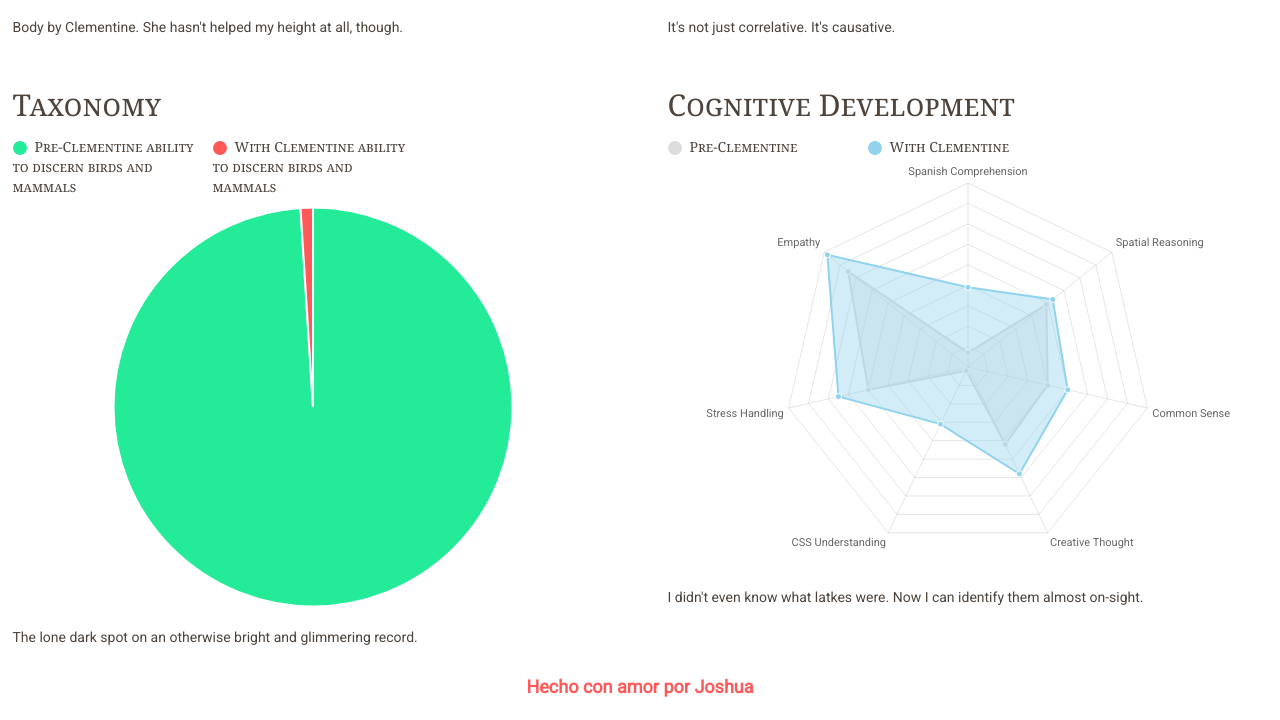
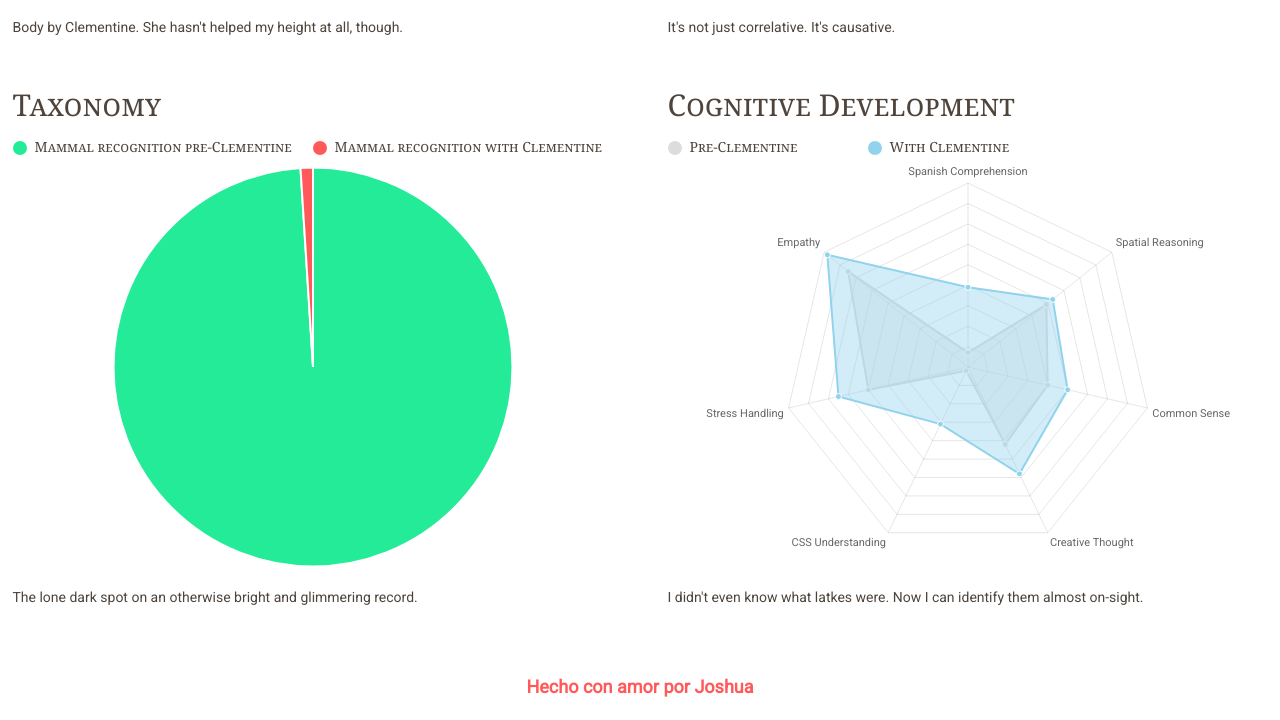
Before and after one commit to jessex/clemencharts, a plain HTML site: page index.html in a window 1280 px wide. Shown: the part 2437-3157 px from the top of the page. Drawn offline with Linux system fonts and the light colour scheme.

Commit message:
Fixes the taxonomy legend.

```diff
--- a/index.html
+++ b/index.html
@@ -38,6 +38,13 @@
             .graph-legend li {
                 margin-bottom : 10px;
                 width:200px;
+                display: inline-block;
+                zoom:1;
+                *display:inline; /* this fix is needed for IE7- */
+            }
+            .graph-legend-long li {
+                margin-bottom : 10px;
+                width:300px;
                 display: inline-block;
                 zoom:1;
                 *display:inline; /* this fix is needed for IE7- */
@@ -565,20 +572,20 @@
                     value: 99,
                     color:"#23EB98",
                     highlight: "#1DC47F",
-                    label: "Pre-Clementine ability to discern birds and mammals"
+                    label: "Mammal recognition pre-Clementine"
                 },
                 {
                     value: 1,
                     color:"#FF5959",
                     highlight: "#FF2B2B",
-                    label: "With Clementine ability to discern birds and mammals"
+                    label: "Mammal recognition with Clementine"
                 }
             ];
 
             var taxonomy = document.getElementById('taxonomy').getContext('2d');
             var taxonomyChart = new Chart(taxonomy).Pie(taxonomyData, {
                 responsive : true,
-                legendTemplate : "<ul class=\"graph-legend\"><% for (var i=0; i<segments.length; i++){%><li><div class=\"comm-how\"></div><span style=\"background-color:<%=segments[i].fillColor%>\"></span><div class=\"legend-text\"><%if(segments[i].label){%><%=segments[i].label%><%}%></div></li><%}%></ul>"
+                legendTemplate : "<ul class=\"graph-legend graph-legend-long\"><% for (var i=0; i<segments.length; i++){%><li><div class=\"comm-how\"></div><span style=\"background-color:<%=segments[i].fillColor%>\"></span><div class=\"legend-text\"><%if(segments[i].label){%><%=segments[i].label%><%}%></div></li><%}%></ul>"
             });
 
             var legendHolder = document.getElementById('taxonomyLegend')
```
